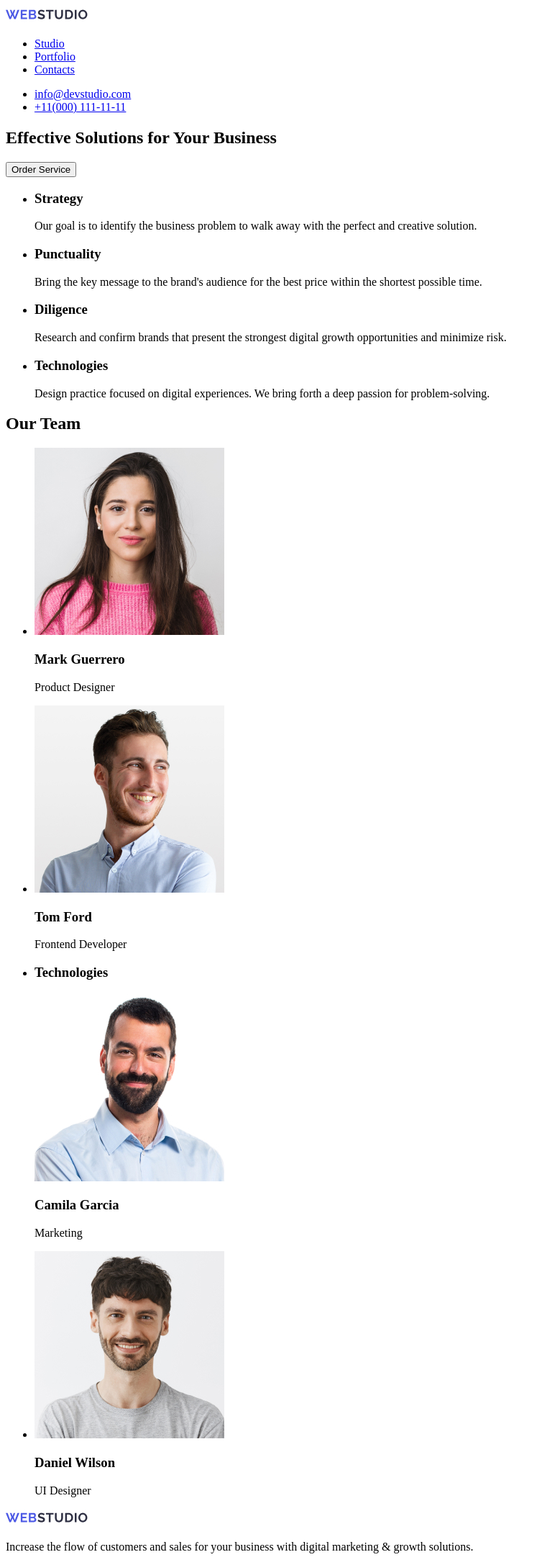
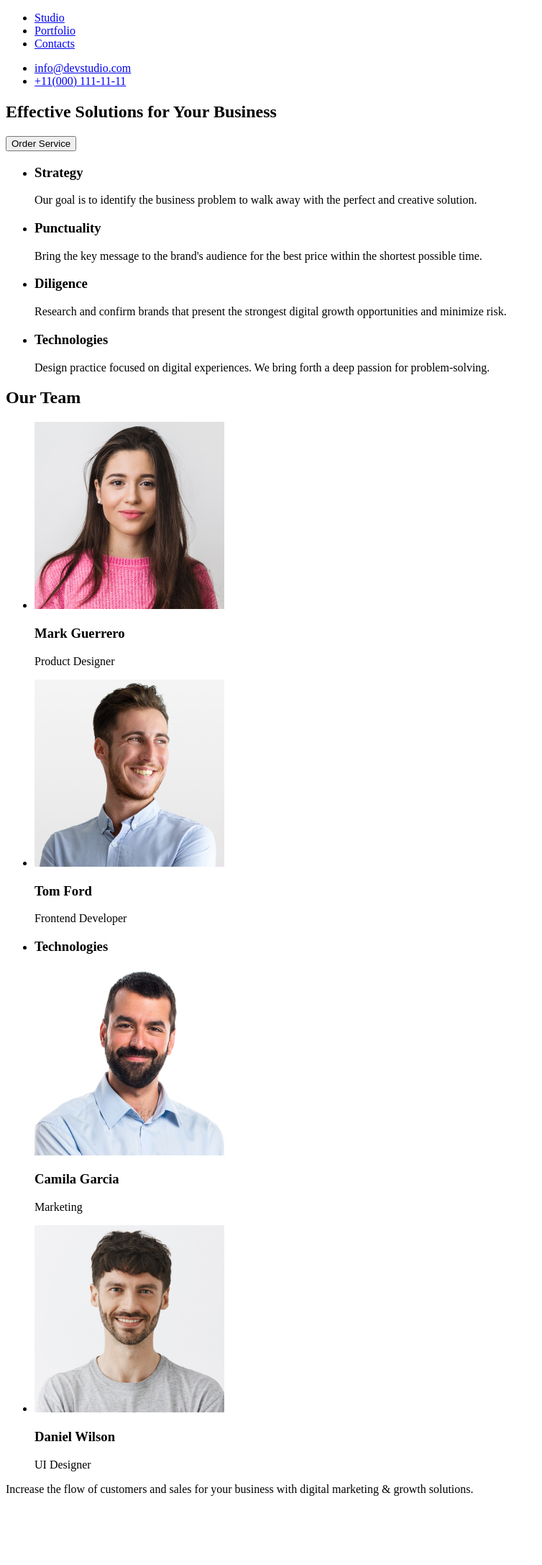
Before and after one commit to TaniaDumych/goit-markup-hw-01, a plain HTML site: page index.html in a window 1280 px wide. Shown: the whole page at 72% size, without its empty margins (0-754 px from the left). After the commit the page ends 2094 px from the top, so only its background shows below. Drawn offline with Linux system fonts and the light colour scheme.

Commit message:
Опис змін

```diff
--- a/index.html
+++ b/index.html
@@ -9,7 +9,6 @@
 
     <header>
         <a href="index.html" class="logo"></a>
-        <img src="./images/Logo.jpg" alt="WebStudio" width="115" height="24">
         <nav>
         <ul>
             <li>
@@ -84,7 +83,6 @@
     </main>
     <footer>
         <a href="index.html" class="logo"></a>
-        <img src="./images/Logo.jpg" alt="WebStudio" width="115" height="24">
         <p>Increase the flow of customers and sales for your business with digital marketing & growth solutions.</p>
     </footer>
     </body>
```
